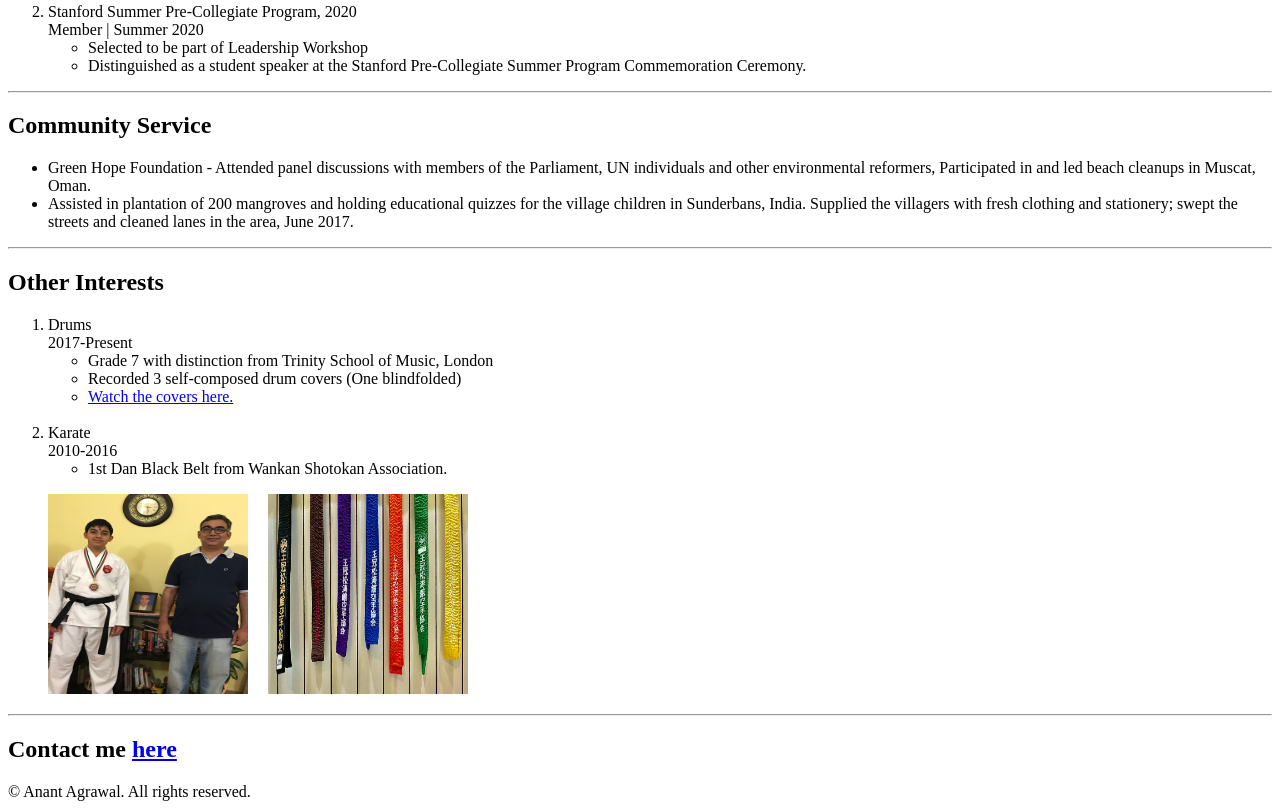
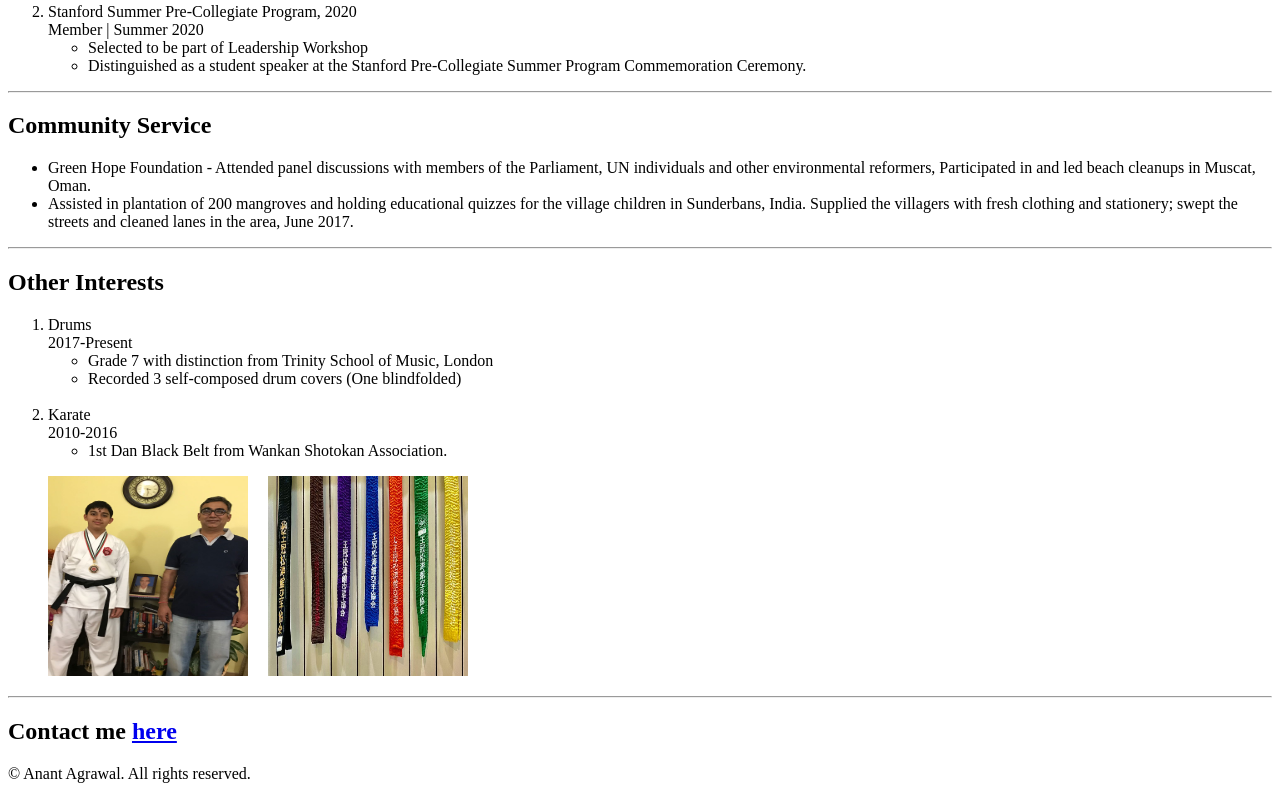
Before and after one commit to Anant2709/My-resume-website, a plain HTML site: page index.html in a window 1280 px wide. Shown: the part 2133-2942 px from the top of the page. Drawn offline with Linux system fonts and the light colour scheme.

Commit message:
Remove drums covers

```diff
--- a/index.html
+++ b/index.html
@@ -165,7 +165,7 @@
             <ul>
                 <li>Grade 7 with distinction from Trinity School of Music, London</li>
                 <li>Recorded 3 self-composed drum covers (One blindfolded)</li>
-                <li><a href = "./drums.html">Watch the covers here.</a></li>
+                <!--<li><a href = "./drums.html">Watch the covers here.</a></li>-->
             </ul>
         </li> <br/>
         <li>
```
